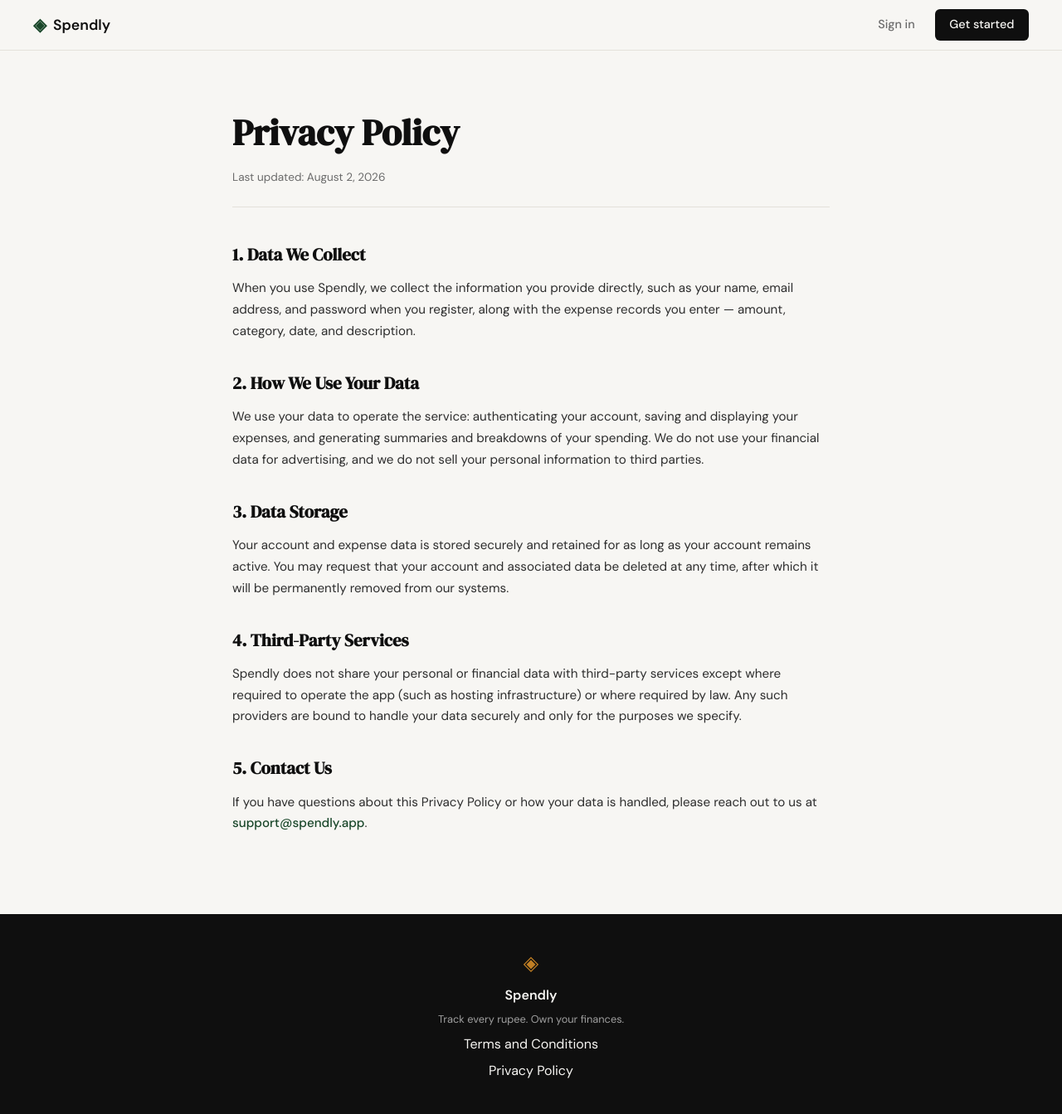
After one commit to sajidchoudhary/spendly_created_by_claude, a Flask app: page /privacy in a window 1280 px wide. The commit adds this page. Shown: the whole page at 83% size. Run offline with Flask 3, Linux system fonts and the light colour scheme.

Commit message:
Add Privacy Policy page
Adds GET /privacy route, privacy.html template matching the terms
page style, and links the footer's placeholder Privacy Policy href
to the new page.

```diff
--- a/app.py
+++ b/app.py
@@ -25,6 +25,11 @@ def login():
 @app.route("/terms")
 def terms():
     return render_template("terms.html")
+
+
+@app.route("/privacy")
+def privacy():
+    return render_template("privacy.html")
 
 
 # ------------------------------------------------------------------ #
--- a/static/css/style.css
+++ b/static/css/style.css
@@ -525,6 +525,13 @@ a { color: inherit; text-decoration: none; }
     margin-bottom: 1rem;
 }
 
+.legal-content a {
+    color: var(--accent);
+    font-weight: 500;
+}
+
+.legal-content a:hover { text-decoration: underline; }
+
 /* ------------------------------------------------------------------ */
 /* Footer                                                              */
 /* ------------------------------------------------------------------ */
--- a/templates/base.html
+++ b/templates/base.html
@@ -35,7 +35,7 @@
             <span class="footer-name">Spendly</span>
             <p class="footer-copy">Track every rupee. Own your finances.</p>
             <a href="{{ url_for('terms') }}">Terms and Conditions</a>
-            <a href="#">Privacy Policy</a>
+            <a href="{{ url_for('privacy') }}">Privacy Policy</a>
         </div>
     </footer>
 
--- /dev/null
+++ b/templates/privacy.html
@@ -0,0 +1,55 @@
+{% extends "base.html" %}
+
+{% block title %}Privacy Policy — Spendly{% endblock %}
+
+{% block content %}
+
+<section class="legal-section">
+    <div class="legal-inner">
+        <div class="legal-header">
+            <h1 class="legal-title">Privacy Policy</h1>
+            <p class="legal-updated">Last updated: August 2, 2026</p>
+        </div>
+
+        <div class="legal-content">
+            <h2>1. Data We Collect</h2>
+            <p>
+                When you use Spendly, we collect the information you provide directly, such as
+                your name, email address, and password when you register, along with the expense
+                records you enter — amount, category, date, and description.
+            </p>
+
+            <h2>2. How We Use Your Data</h2>
+            <p>
+                We use your data to operate the service: authenticating your account, saving and
+                displaying your expenses, and generating summaries and breakdowns of your
+                spending. We do not use your financial data for advertising, and we do not sell
+                your personal information to third parties.
+            </p>
+
+            <h2>3. Data Storage</h2>
+            <p>
+                Your account and expense data is stored securely and retained for as long as your
+                account remains active. You may request that your account and associated data be
+                deleted at any time, after which it will be permanently removed from our systems.
+            </p>
+
+            <h2>4. Third-Party Services</h2>
+            <p>
+                Spendly does not share your personal or financial data with third-party services
+                except where required to operate the app (such as hosting infrastructure) or where
+                required by law. Any such providers are bound to handle your data securely and
+                only for the purposes we specify.
+            </p>
+
+            <h2>5. Contact Us</h2>
+            <p>
+                If you have questions about this Privacy Policy or how your data is handled,
+                please reach out to us at
+                <a href="mailto:support@spendly.app">support@spendly.app</a>.
+            </p>
+        </div>
+    </div>
+</section>
+
+{% endblock %}
```
Also changed, not shown: prompts.txt (+18 -2 lines).
